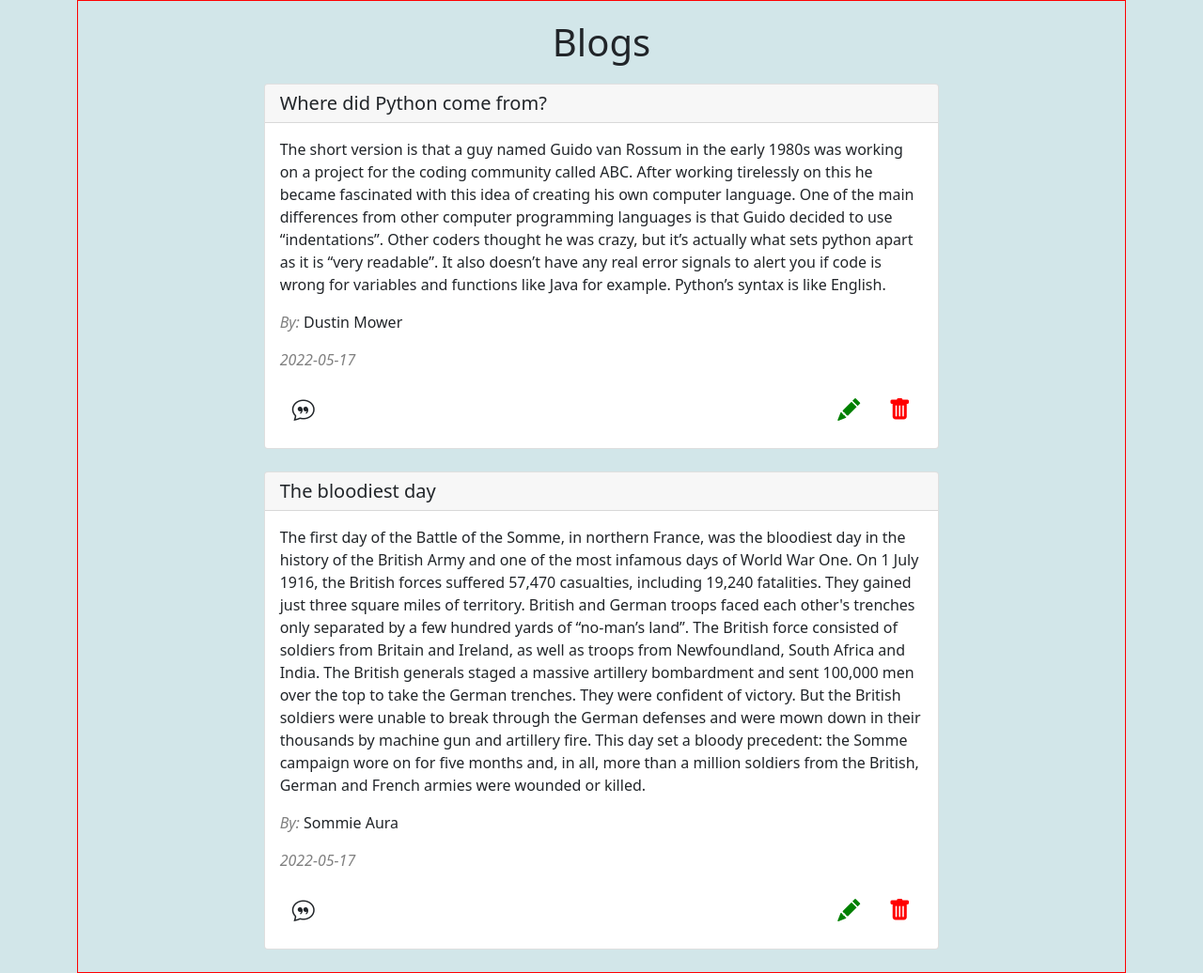
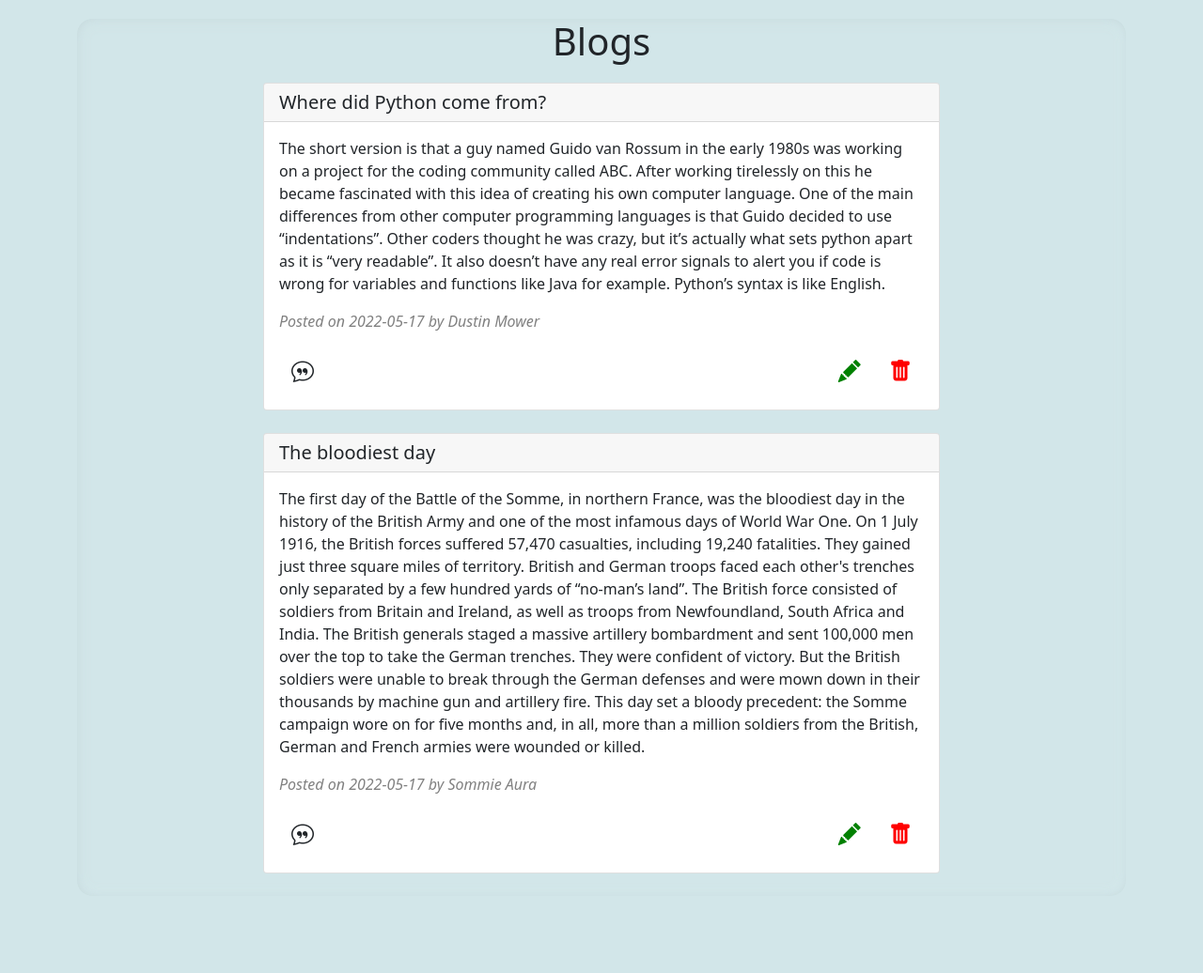
Before and after one commit to Kisavi/Blog-Site, a Flask app: page /blogs in a window 1280 px wide. Shown: the part 56-1092 px from the top of the page at 94% size. After the commit the page ends 986 px from the top, so only its background shows below. Run offline with Flask 2, Linux system fonts and the light colour scheme; a user stored in the database is signed in; data comes from the database, SQL or seed files in the repository; both versions use the stored data as it was after the commit.

Commit message:
st-update the blog sectio with a new background and heading

```diff
--- a/app/static/css/styles.css
+++ b/app/static/css/styles.css
@@ -67,10 +67,13 @@ body {
 
 /* blog section */
 .blogs-container {
-  border: 1px solid red;
   padding: 0 !important;
   margin: 0 !important;
+  background: #d2e6e9;
+  border-radius: 1em;
+  box-shadow: inset 0.5px 0.5px 15px #BFD1D4, inset -0.5px -0.5px 15px #E5FBFE;
 }
+
 
 .b-header {
   text-align: center;
--- a/app/templates/blog_display_macro.html
+++ b/app/templates/blog_display_macro.html
@@ -13,8 +13,7 @@
   <h5 class="card-header">{{blog.title}}</h5>
   <div class="card-body">
     <p class="card-text">{{blog.content}}</p>
-    <p class="card-text"><span class="span1">By:</span> {{blog.author}}</p>
-      <p class="card-text"><span class="span1">{{blog.date.strftime('%Y-%m-%d')}}</span></p>
+    <p class="card-text"><span class="span1">Posted on {{blog.date.strftime('%Y-%m-%d')}} by {{blog.author}}</span></p>
       <div class="footer">
           <div class="comment-footer">
                  <a href="/comment/{{blog.id}}"><button class="btn comment-button"><i class="bi bi-chat-quote"></i></button></a>
--- a/app/templates/comments.html
+++ b/app/templates/comments.html
@@ -4,7 +4,7 @@
    <div class="container">
         <div class="row">
             <div class="col-md-6">
-               <h3 class="b-header">Comments</h3>
+               <h3 class="b-header">Join the conversation</h3>
                  <form class="blog-form" method="POST">
                       <div class="mb-3">
                         <label for="nickname" class="form-label"></label>
--- a/app/templates/navbar.html
+++ b/app/templates/navbar.html
@@ -35,16 +35,12 @@
     {% if category == 'error' %}
     <div class="alert alert-danger alter-dismissable fade show" role="alert">
         {{ message }}
-        <button type="button" class="close" data-dismiss="alert">
-            <span aria-hidden="true">&times;</span>
-        </button>
+        <button type="button" class="btn-close" data-bs-dismiss="alert" aria-label="Close"></button>
     </div>
     {% else %}
     <div class="alert alert-success alter-dismissable fade show" role="alert">
         {{ message }}
-        <button type="button" class="close" data-dismiss="alert">
-            <span aria-hidden="true">&times;</span>
-        </button>
+        <button type="button" class="btn-close" data-bs-dismiss="alert" aria-label="Close"></button>
     </div>
     {% endif %}
     {%endfor%}
```
Also changed, not shown: app/blog.db.
